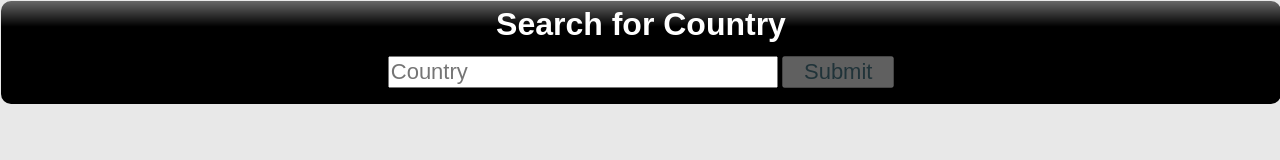
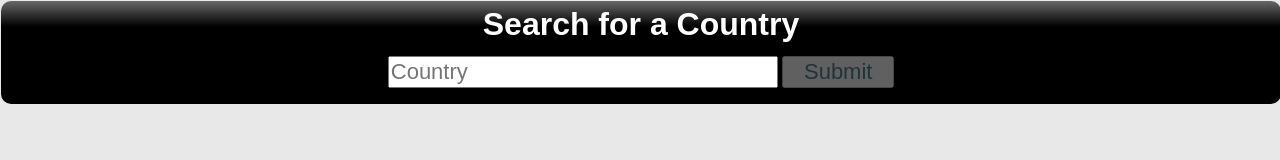
Before and after one commit to erald-mullaraj/country-info, a plain HTML site: page index.html in a window 1280 px wide. Drawn offline with Linux system fonts and the light colour scheme.

Commit message:
h1 text small change

```diff
--- a/index.html
+++ b/index.html
@@ -10,7 +10,7 @@
     </head>
     <body>
         <header class="header">
-            <h1>Search for Country</h1>
+            <h1>Search for a Country</h1>
             <form >
                 <input id="countrySearch"  placeholder="Country" type="text">
                 <input id="submit" type="submit" value="Submit" style="font-size: 22px;">
@@ -18,9 +18,7 @@
         </header>
         <div>
             <div id="posts">
-
             </div>
-
         </div>
         <!-- &copy; by Erald Mullaraj. -->
     </body>
```
